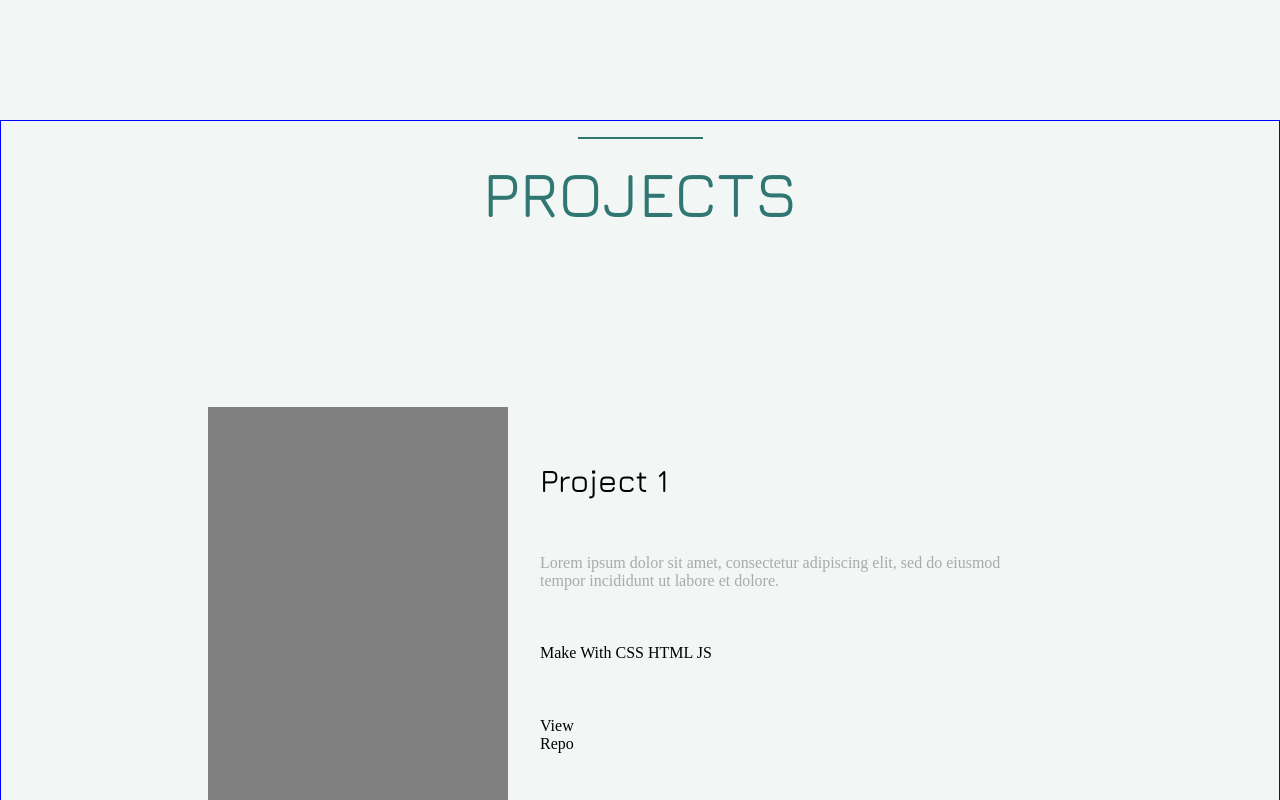
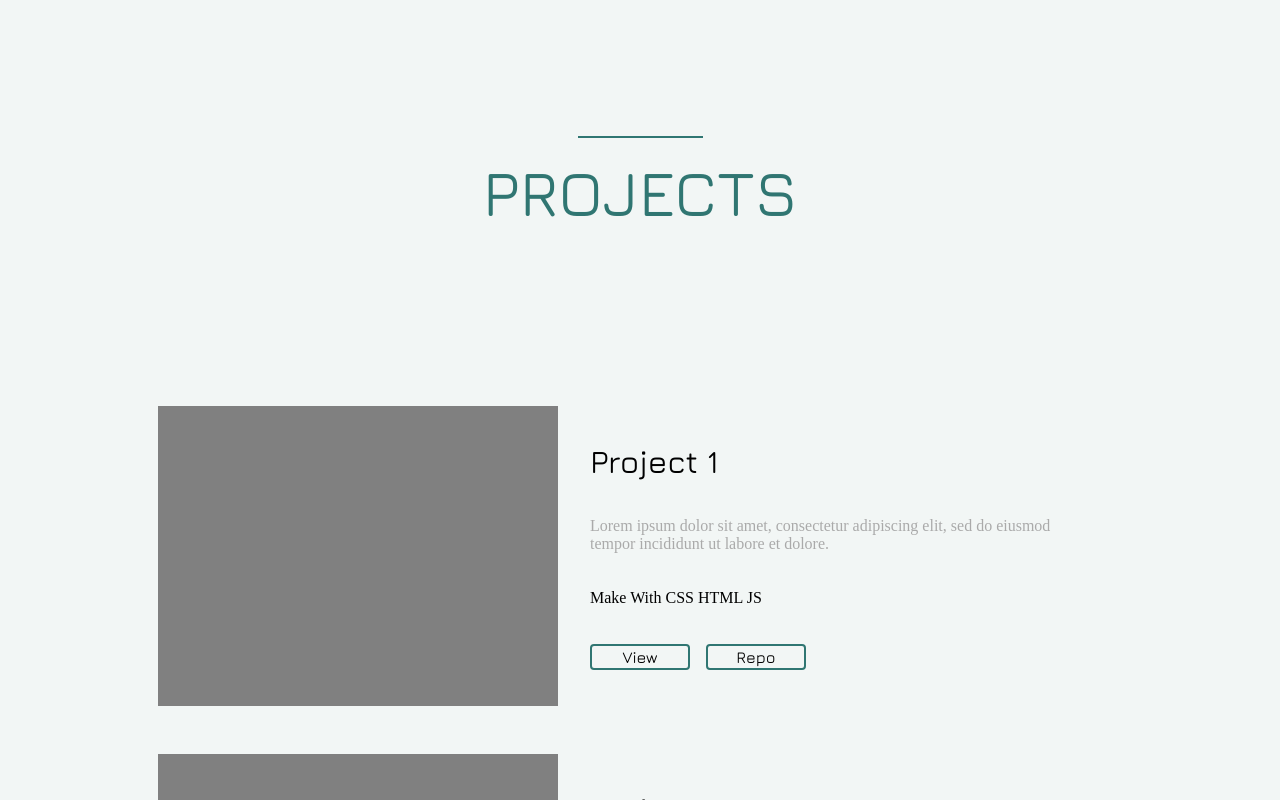
Before and after one commit to ajhanson22227/portfolio, a React (Create React App) app: page / in a window 1280 px wide. Shown: the part 1480-2280 px from the top of the page. Built offline with nearby package versions, Linux system fonts and the light colour scheme.

Commit message:
Style view buttons

```diff
--- a/src/components/Project/Project.css
+++ b/src/components/Project/Project.css
@@ -3,7 +3,6 @@
     display: flex;
     justify-content: center;
     flex-direction: column;
-    border: 1px solid blue
 }
 
 .topline{
@@ -38,8 +37,8 @@
 }
 
 .project-image{
-    height: 400px;
-    width: 300px;
+    height: 300px;
+    width: 400px;
     background-color: gray;
 }
 .project-info{
@@ -50,7 +49,7 @@
     justify-content: space-evenly;
 
     margin: 0 2em;
-    min-height: 400px;
+    min-height: 300px;
     width: 500px;
 }
 .project-title{
@@ -61,3 +60,18 @@
 .project-desc{
     color: #AAAAAA
 }
+
+.project-view{
+    display: flex
+}
+
+
+.view-button{
+    border: 2px solid #307672;
+    border-radius: 4px;
+    margin-right: 1em;
+    padding: 2px 0;
+    font-family: jura;
+    width: 100px;
+    text-align: center;
+}
```
